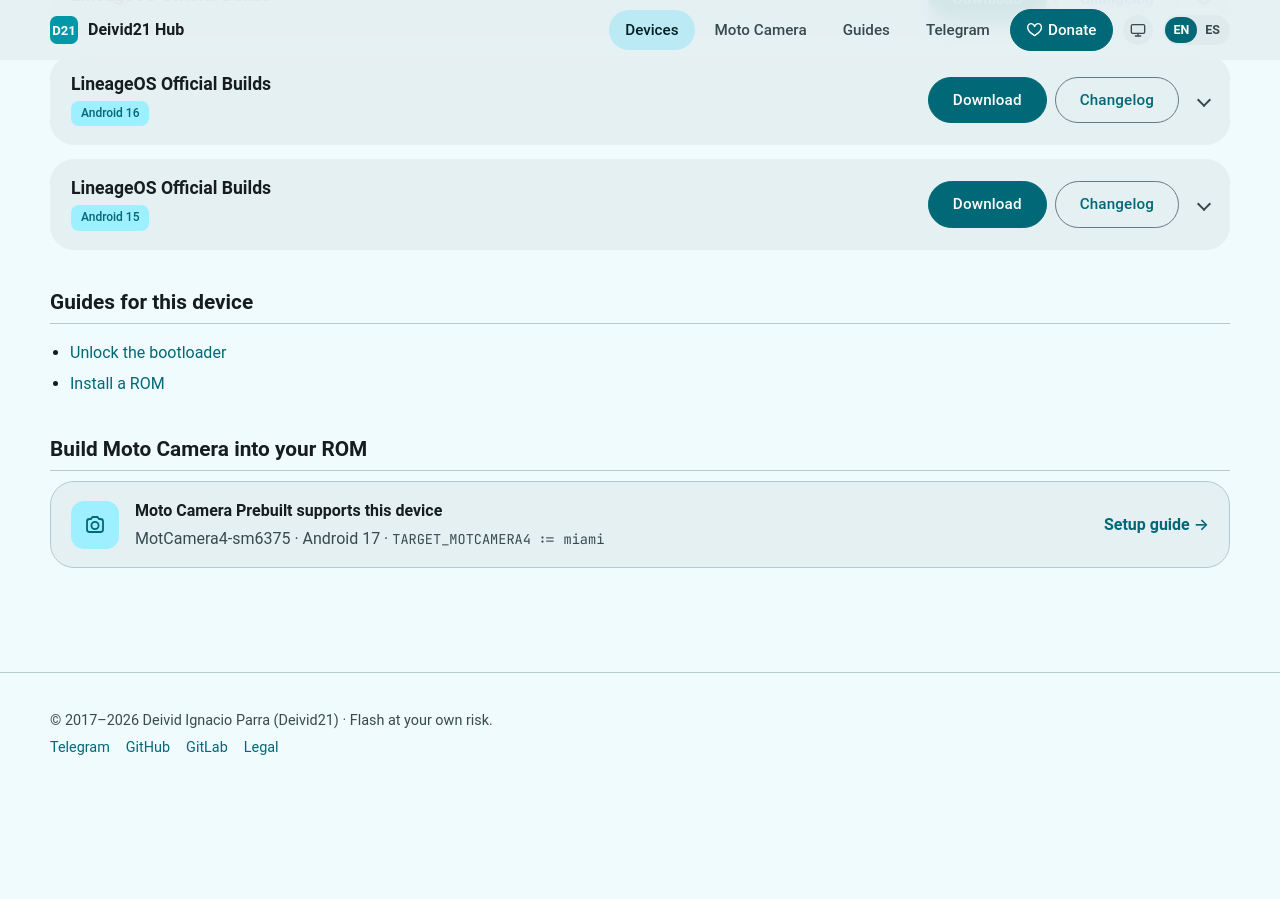
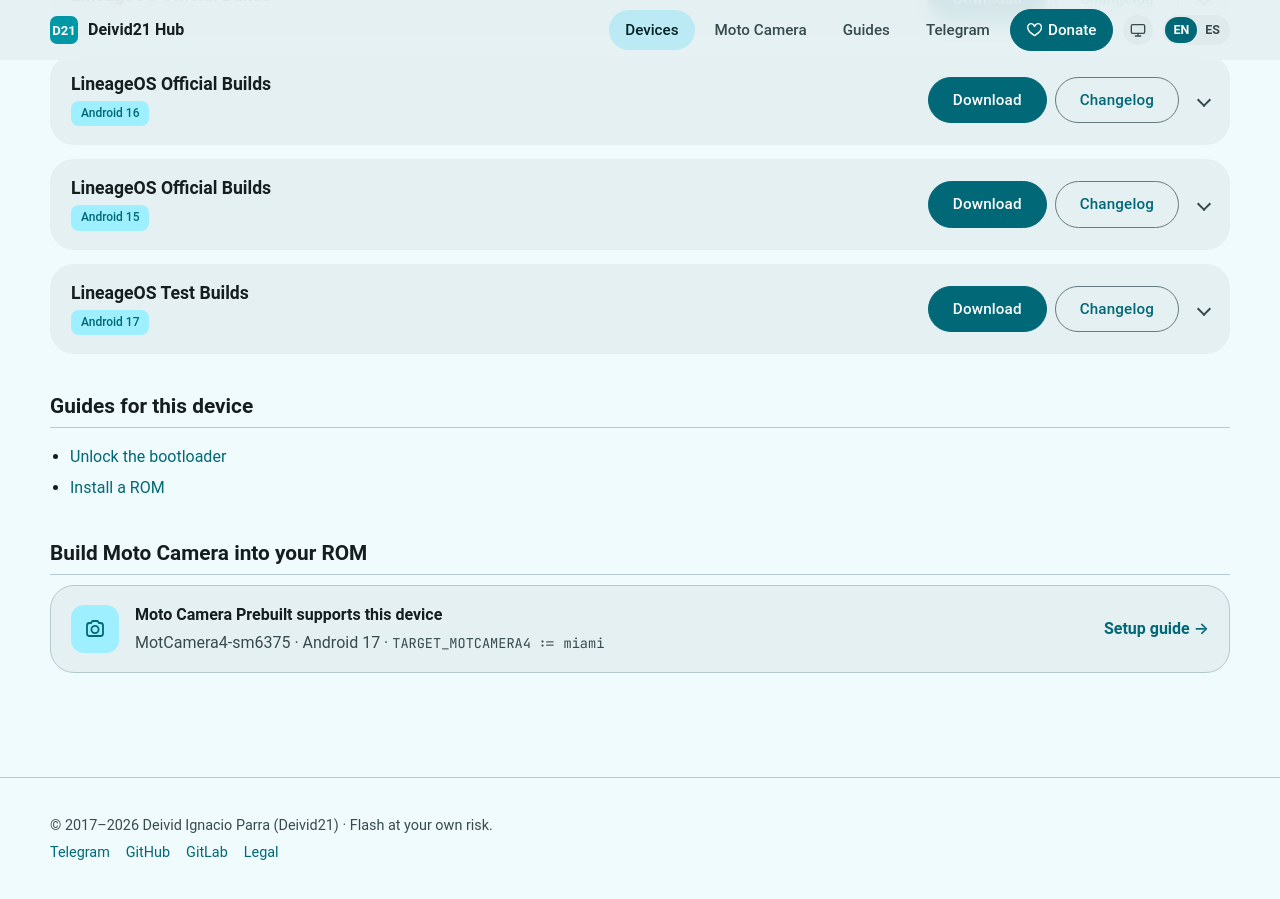
Before and after one commit to Deivid21/deivid21.github.io, a Jekyll site: the page built from _devices/miami.md, in a window 1280 px wide and 900 px high, scrolled down 683 px. Built offline with Jekyll 4.4.1, drawn with Linux system fonts in a browser that asks for light colours; some web fonts are replaced; before the commit the page ends 1478 px from its top, so only the background shows below that; part of the change alters nothing that is shown.

Commit message:
feat: add miami LineageOS 24.0 test build
Co-Authored-By: Claude Opus 5.5 <noreply@anthropic.com>

```diff
--- a/_devices/miami.md
+++ b/_devices/miami.md
@@ -16,9 +16,36 @@ roms:
     # status: active      # active | discontinued
     # date: 2026-11-03
   - name: LineageOS
+    forum: https://xdaforums.com/t/rom-17-official-lineageos-24-0-for-motorola-edge-30-neo-miami.4808936/
     # version: ""
     # status: active      # active | discontinued
     # date: 2026-11-03
+  - name: LineageOS
+    type: test
+    android: 17
+    version: "24.0"
+    status: active
+    date: 2026-11-16
+    download: https://github.com/Deivid21/RELEASES/releases/download/lineage-24.0-20261116-UNOFFICIAL-miami/lineage-24.0-20261116-UNOFFICIAL-miami.zip
+    changelog: https://github.com/Deivid21/RELEASES/releases/tag/lineage-24.0-20261116-UNOFFICIAL-miami
+    sha256: "d1d74b8ab949e44f42f8ed97c2b58920f3310377ef61f2a8831b63a0665b7bbd"
+    filesize: "1.51 GB"
+    security_patch: November 2026
+    gapps: true
+    forum: https://xdaforums.com/t/rom-17-official-lineageos-24-0-for-motorola-edge-30-neo-miami.4808936/
+    files:
+      - name: boot.img
+        url: https://github.com/Deivid21/RELEASES/releases/download/lineage-24.0-20261116-UNOFFICIAL-miami/boot.img
+      - name: dtbo.img
+        url: https://github.com/Deivid21/RELEASES/releases/download/lineage-24.0-20261116-UNOFFICIAL-miami/dtbo.img
+      - name: vbmeta.img
+        url: https://github.com/Deivid21/RELEASES/releases/download/lineage-24.0-20261116-UNOFFICIAL-miami/vbmeta.img
+      - name: vbmeta_system.img
+        url: https://github.com/Deivid21/RELEASES/releases/download/lineage-24.0-20261116-UNOFFICIAL-miami/vbmeta_system.img
+      - name: vendor_boot.img
+        url: https://github.com/Deivid21/RELEASES/releases/download/lineage-24.0-20261116-UNOFFICIAL-miami/vendor_boot.img
+    notes: "Test build: November 2026 security patch, SELinux enforcing, GApps (MindTheGapps) included and Linux kernel 5.4.302. Also odm partition, dalvik heap and LMKD settings per RAM variant, Fluence NN audio processing disabled, Moto Camera 4 built from prebuilt source and missing camera libraries added. Device model name fixed, screen density set to 420, vidhance components patched, VoIP audio improvements and Fluence NN audio mixer paths removed."
+    notes_es: "Build de prueba: parche de seguridad de noviembre de 2026, SELinux enforcing, GApps (MindTheGapps) incluidas y kernel Linux 5.4.302. Además: partición odm, ajustes de dalvik heap y LMKD según la variante de RAM, procesamiento de audio Fluence NN desactivado, Moto Camera 4 compilada desde prebuilts y librerías de cámara que faltaban. Nombre del modelo corregido, densidad de pantalla en 420, componentes vidhance parcheados, mejoras de audio VoIP y rutas de audio Fluence NN eliminadas."
   - name: LineageOS
     archived: true
     android: 16
```
